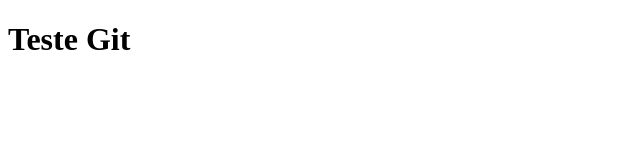
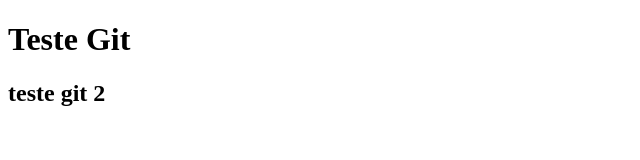
Before and after one commit to MateusLiraFront/repositorio-aula, a plain HTML site: page index.html in a window 1280 px wide. Shown: the whole page, without its empty margins (0-640 px from the left). Drawn offline with Linux system fonts and the light colour scheme.

Commit message:
second commit

```diff
--- a/index.html
+++ b/index.html
@@ -7,5 +7,6 @@
 </head>
 <body>
         <h1>Teste Git</h1>
+        <h2>teste git 2</h2>
 </body>
 </html>
```
